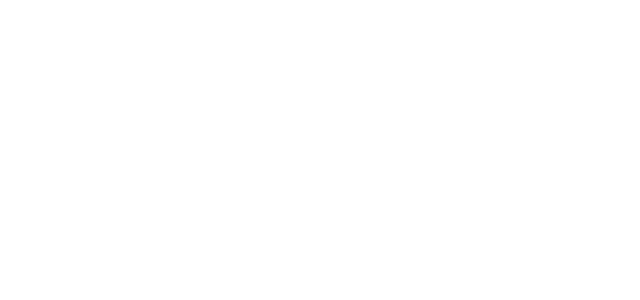
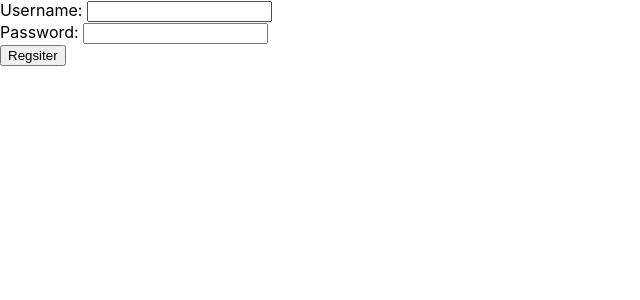
Before and after one commit to KirilKaloyanov/cookbook, a React (Create React App) app: page /register in a window 1280 px wide. Before the commit this address had no page. Shown: the top 300 px of the page, without its empty margins (0-640 px from the left). Built offline with nearby package versions, Linux system fonts and the light colour scheme.

Commit message:
Extracted rest services

```diff
--- a/src/App.js
+++ b/src/App.js
@@ -1,4 +1,6 @@
 import { Routes, Route } from 'react-router-dom';
+import { Register } from './components/public/register';
+import { Login } from './components/public/login';
 import { Recipes } from './components/public/recipes';
 import { Recipe } from './components/public/recipe';
 import './App.css';
@@ -8,6 +10,8 @@
   return (
     <>
       <Routes>
+        <Route path='/register' element = {<Register />}/>
+        <Route path='/login' element = {<Login />}/>
         <Route path='/recipes' element = {<Recipes />}/>
         <Route path='/recipes/:recipeId' element = {<Recipe />}/>
       </Routes>
--- /dev/null
+++ b/src/components/public/login.js
@@ -0,0 +1,9 @@
+// import { useState, useEffect } from "react";
+
+export function Login() {
+
+    // const [ user, setUser ] = useState
+    return (
+        <h1>Login</h1>
+    );
+}
--- a/src/components/public/recipe.js
+++ b/src/components/public/recipe.js
@@ -1,36 +1,37 @@
 import { useState, useEffect } from 'react';
 import { useParams } from 'react-router-dom';
+import { getSingleRecipe } from '../../services/recipeService';
 
 export function Recipe() {
     let params = useParams();
 
-    const [recipe, setRecipe] = useState([]);
+    const [recipe, setRecipe] = useState(null);
     useEffect(() => {
-        fetch(`http://localhost:3001/api/recipes/${params.recipeId}`)
-            .then(res => res.json())
-            .then(data => setRecipe(data))
+        getSingleRecipe(params.recipeId)
+            .then(result => {setRecipe(result[0])})
             .catch(err => console.log(err));
-    }, []);
-    console.log(recipe);
+    }, [params.recipeId]);
+
+    if (!recipe) return <h1>Loading...</h1>
 
     return (
         <>
-            <div>{recipe.map(r =>
-                <div key={r._id}>
-                    <h1 >{r.name}</h1>
-                    <h3>Number of servings: {r.numberOfServings}</h3>
+            {recipe && <div>
+                <h1 >{recipe.name}</h1>
+                <h3>Number of servings: {recipe.numberOfServings}</h3>
                 <ul>
-                        {r.ingredients.map(i =>
-                            <li key = {i}>{i}</li>
+                    {recipe.ingredients.map(i =>
+                        <li key={i}>{i}</li>
                     )}
                 </ul>
                 <ol>
-                        {r.method.map(m =>
-                            <li key = {m}>{m}</li>
+                    {recipe.method.map(m =>
+                        <li key={m}>{m}</li>
                     )}
                 </ol>
-                </div>
-            ) || <h1>Loading...</h1>}</div>
+                <em>Created by: {recipe.userId.username}</em>
+            </div> }
+
         </>
     );
 }
--- a/src/components/public/recipes.js
+++ b/src/components/public/recipes.js
@@ -1,27 +1,27 @@
 import { useState, useEffect } from 'react';
 import { Link } from 'react-router-dom';
+import * as recipeService from '../../services/recipeService';
+import * as categoryService from '../../services/categoryService';
 
 export function Recipes() {
 
   const [recipes, setRecipes] = useState([]);
+  const [categories, setCategories] = useState([]);
+
   useEffect(() => {
-    fetch('http://localhost:3001/api/recipes')
-      .then(res => res.json())
-      .then(data => setRecipes(data))
+    recipeService.getRecipes()
+      .then(result => setRecipes(result))
       .catch(err => console.log(err));
+
+    const categoriesCollection = [];
+    categoriesCollection.push({_id: '1', name: 'All categories'});
+    categoryService.getCategories()
+      .then(result => result.map(d => categoriesCollection.push(d)))
+      .catch(err => console.log(err));
+    setCategories(categoriesCollection);
   }, []);
 
-
-  const [categories, setCategories] = useState([]);
-  useEffect(() => {
-    fetch('http://localhost:3001/api/categories')
-      .then(res => res.json())
-      .then(data => setCategories(data))
-      .catch(err => console.log(err));
-    }, []);
-
-
-  const [ selectedCategory, setSelectedCategory ] = useState('All');
+  const [ selectedCategory, setSelectedCategory ] = useState('All categories');
   const handleSelectedCategory = (category) => {
     setSelectedCategory(category.name);
   }
@@ -29,20 +29,6 @@
   return (
 
     <>
-      <div>
-        <ul>
-          {!recipes.length && <li>Loading..</li>}
-          {
-            recipes
-              .filter(
-                recipe => selectedCategory === 'All' ?
-                recipe :
-                recipe.category.name === selectedCategory
-              )
-              .map(r => <li key = {r._id}><Link to={r._id}> {r.name} </Link></li>)
-          }
-        </ul>
-      </div>
       <div>
         <ul>
           {!categories.length && <li>Loading..</li>}
@@ -54,6 +40,21 @@
           }
         </ul>
       </div>
+
+      <div>
+        <ul>
+          {!recipes.length && <li>Loading..</li>}
+          {
+            recipes
+              .filter(
+                recipe => selectedCategory === 'All categories' ?
+                recipe :
+                recipe.category.name === selectedCategory
+              )
+              .map(r => <li key = {r._id}><Link to={r._id}> {r.name} </Link></li>)
+          }
+        </ul>
+      </div>
     </>
   );
 }
--- /dev/null
+++ b/src/components/public/register.js
@@ -0,0 +1,53 @@
+import { useState } from "react";
+
+export function Register() {
+
+    const [user, setUser] = useState({
+        username: '',
+        password: ''
+    });
+
+    const changeHandler = (e) => {
+        setUser(state => ({
+            ...state,
+            [e.target.name]: e.target.value
+        }))
+    }
+
+    const handleSubmit = (e) => {
+        e.preventDefault();
+        console.log('Submitted');
+        console.log(user.username);
+        console.log(user.password);
+    }
+
+    return (
+        <div>
+            <form onSubmit={handleSubmit}>
+                <div>
+                    <label htmlFor="username">Username: </label>
+                    <input
+                        id='username'
+                        type='text'
+                        name='username'
+                        onChange={changeHandler}
+                        value={user.username}
+                    />
+                </div>
+                <div>
+                    <label htmlFor="password">Password: </label>
+                    <input
+                        id='password'
+                        type='password'
+                        name='password'
+                        onChange={changeHandler}
+                        value={user.password}
+                    />
+                </div>
+                <div>
+                    <input type='submit' value='Regsiter' />
+                </div>
+            </form>
+        </div>
+    );
+}
--- /dev/null
+++ b/src/services/apiEndpoint.js
@@ -0,0 +1 @@
+export const apiEndpoint = 'http://localhost:3001/api';
--- /dev/null
+++ b/src/services/categoryService.js
@@ -0,0 +1,8 @@
+import { apiEndpoint } from './apiEndpoint';
+
+export async function getCategories() {
+    const responce = await fetch(`${apiEndpoint}/categories`);
+    const result = await responce.json();
+
+    return result;
+}
--- /dev/null
+++ b/src/services/recipeService.js
@@ -0,0 +1,17 @@
+import { apiEndpoint } from './apiEndpoint';
+
+const baseUrl = `${apiEndpoint}/recipes`;
+
+export async function getRecipes() {
+    const responce = await fetch(baseUrl);
+    const result = await responce.json();
+
+    return result;
+}
+
+export async function getSingleRecipe(recipeId) {
+    const responce = await fetch(baseUrl + '/' + recipeId);
+    const result = await responce.json();
+
+    return result;
+}
```
Lines whose indentation alone changed are shown as unchanged.
